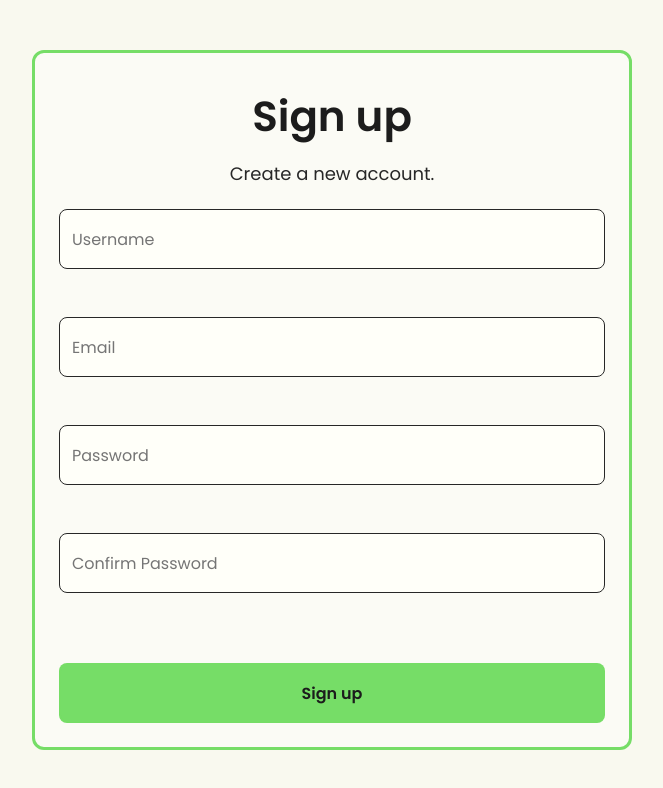
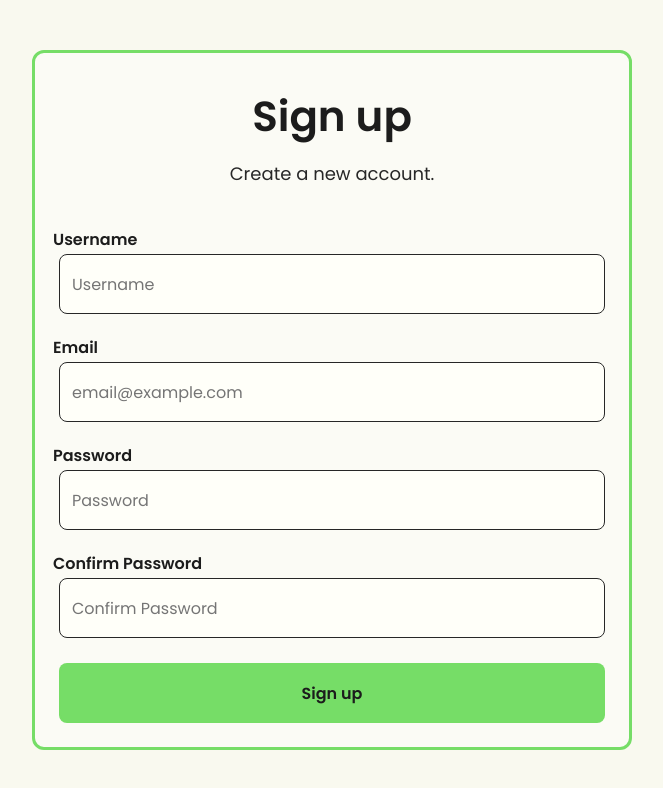
Before and after one commit to AAKhan4/finanace-management, a React (Create React App) app in the folder frontend/: page /signup in a window 1280 px wide. Shown: the top 788 px of the page, without its empty margins (308-971 px from the left). Built offline with nearby package versions, Linux system fonts and the light colour scheme.

Commit message:
Update index.js

```diff
--- a/frontend/src/components/Signup/index.js
+++ b/frontend/src/components/Signup/index.js
@@ -8,9 +8,13 @@ export default function Signup() {
                 <E.Form>
                     <E.Title>Sign up</E.Title>
                     <E.Desc>Create a new account.</E.Desc>
+                    <E.Label>Username</E.Label>
                     <E.Input type="text" placeholder="Username" />
-                    <E.Input type="email" placeholder="Email" />
+                    <E.Label>Email</E.Label>
+                    <E.Input type="email" placeholder="email@example.com" />
+                    <E.Label>Password</E.Label>
                     <E.Input type="password" placeholder="Password" />
+                    <E.Label>Confirm Password</E.Label>
                     <E.Input type="password" placeholder="Confirm Password" />
                     <E.Button>Sign up</E.Button>
                 </E.Form>
```
